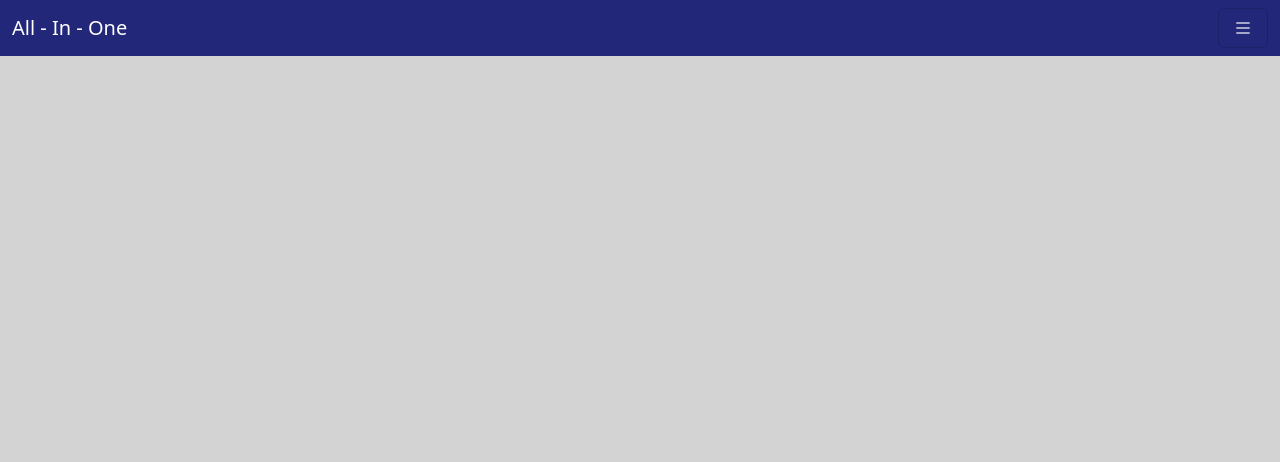
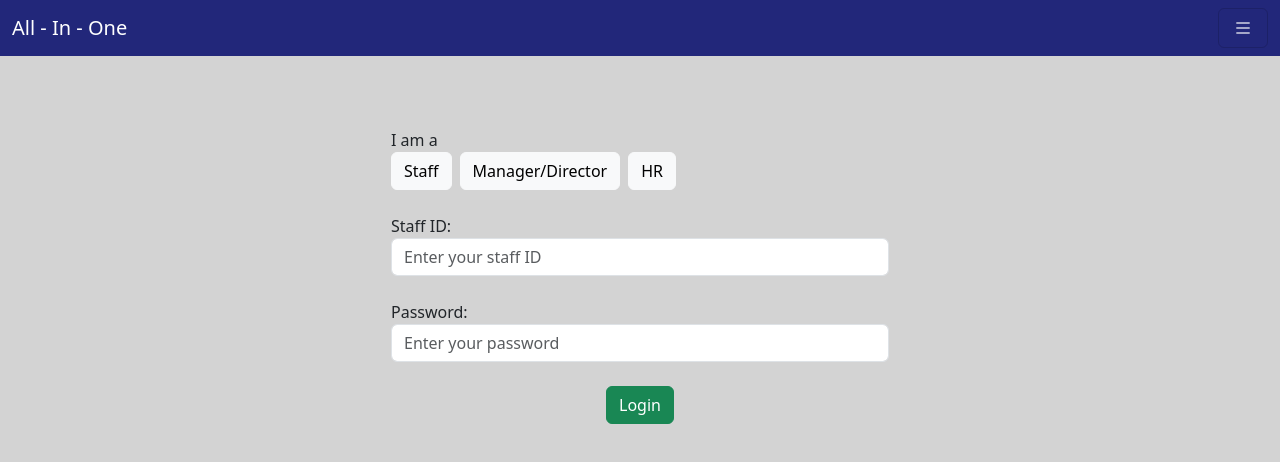
Before and after one commit to vickyyqu/SPM_Scrum_Project, a Vue app: page / in a window 1280 px wide. Before the commit this address had no page. Shown: the top 462 px of the page. Built offline with nearby package versions, Linux system fonts and the light colour scheme.

Commit message:
UI login complete

```diff
--- a/src/main.js
+++ b/src/main.js
@@ -8,6 +8,11 @@ import 'bootstrap-icons/font/bootstrap-icons';
 import vSelect from 'vue-select'
 
 const routes = [
+    {
+        path: '/',
+        name: 'homePage',
+        component: () => import("./views/homePage.vue")
+    },
     {
         path: '/rolelistings',
         name: 'roleListings',
--- /dev/null
+++ b/src/views/homePage.vue
@@ -0,0 +1,67 @@
+<script>
+export default {
+    data() {
+        return {
+            staffId: "",
+            pwd: "",
+            roles: ["Staff", "Manager/Director", "HR"],
+            myRole: "",
+            checkuser: {
+                "HR": {
+                    "userId" : 1,
+                    "pwd": "smu@1234"
+                },
+                "Manager/Director": {
+                    "userId" : 2,
+                    "pwd": "smu@1234"
+                },
+                "Staff": {
+                    "userId" : 3,
+                    "pwd": "smu@1234"
+                }
+            }
+        }
+    },
+    methods: {
+        validate(){
+            console.log(this.staffId)
+            console.log(this.pwd)
+        },
+        changeRole(role){
+            console.log(role)
+            this.myRole = role
+        }
+    }
+}
+</script>
+
+<template>
+    <div class="container p-5 d-flex justify-content-center">
+        <div class="row mt-5 w-50" style="text-align:start;">
+
+            <span style="pb-0 mb-0">I am a {{myRole}}</span>
+            <div class="btn-group mb-4 mt-0" role="group">
+                <span v-for="each in roles">
+                    <button v-if="each==myRole" type="button" class="btn btn-light me-2" @click="changeRole(each)" disabled>{{each}}</button>
+                    <button v-else type="button" class="btn btn-light me-2" @click="changeRole(each)">{{each}}</button>
+                </span>
+            </div>
+
+            <form class="myForm mx-auto">
+                <div class="form-group mb-4">
+                    <label for="staffID">Staff ID:</label>
+                    <input class="form-control input-lg" type="text" name="staffID" id="staffID" v-model="staffId"
+                        placeholder="Enter your staff ID" />
+                </div>
+                <div class="form-group mb-4" style="text-align:start;">
+                    <label for="password">Password:</label>
+                    <input class="form-control input-lg" type="password" name="password" placeholder="Enter your password" v-model="pwd"/>
+                </div>
+                <div class="form-group d-flex justify-content-center">
+                    <button class="btn btn-success" @click="validate()">Login</button>
+                </div>
+            </form>
+
+        </div>
+    </div>
+</template>
```
